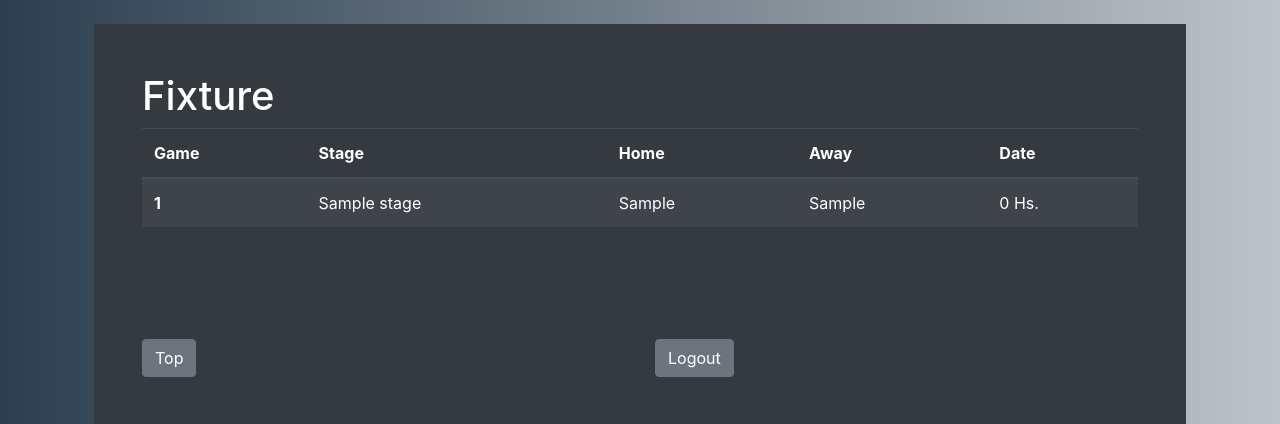
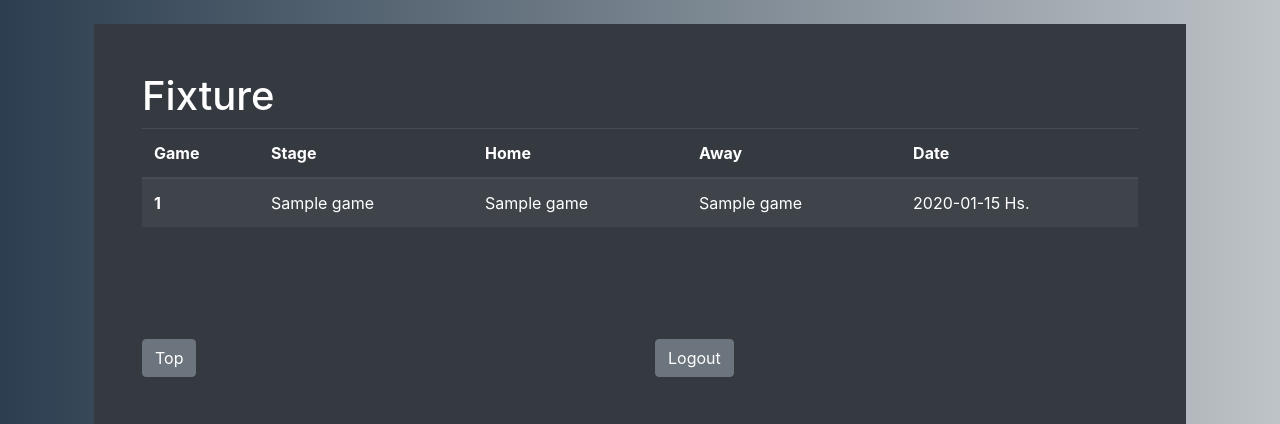
Before and after one commit to cmaffrand/ppweb, a Python web app: template src/website/templates/fixture.html in a window 1280 px wide. Shown: the part 72-496 px from the top of the page. Run offline with Jinja, Linux system fonts and the light colour scheme; the template is opened without the code that fills it: most values are stand-ins (such as "Sample title", 1, 10 or a date in 2020); grey boxes marked "Sample" are stand-in pictures; some libraries are stand-ins or nearby versions.

Commit message:
#7 Update Fixture page to fixture class new structure

```diff
--- a/src/website/templates/fixture.html
+++ b/src/website/templates/fixture.html
@@ -17,11 +17,11 @@
       <tbody>
         {% for games in fixture %}
         <tr>
-          <th scope="row">{{ games.gameid }}</th>
-          <td>{{ games.stage }}</td>
-          <td>{{ games.team1 }}</td>
-          <td>{{ games.team2 }}</td>
-          <td>{{ games.date[5:-13] }} Hs.</td>
+          <th scope="row">{{ games[0] }}</th> <!-- Game ID-->
+          <td>{{ games[1] }}</td> <!-- Stage -->
+          <td>{{ games[2] }}</td> <!-- Home -->
+          <td>{{ games[3] }}</td> <!-- Away -->
+          <td>{{ games[4].strftime('%m/%d %H') }} Hs.</td> <!-- Date -->
         </tr>
         {% endfor %}
       </tbody>
```
